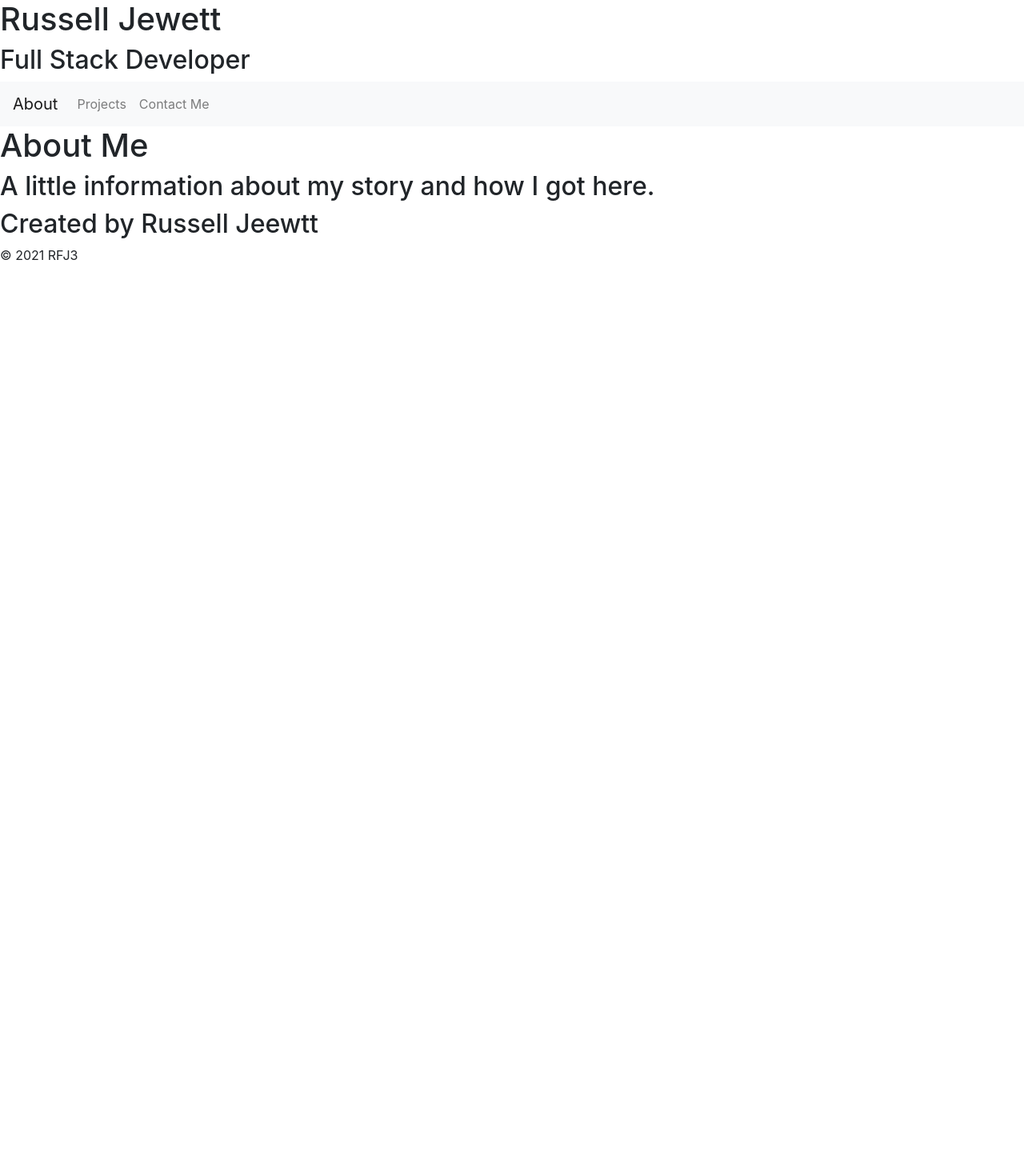
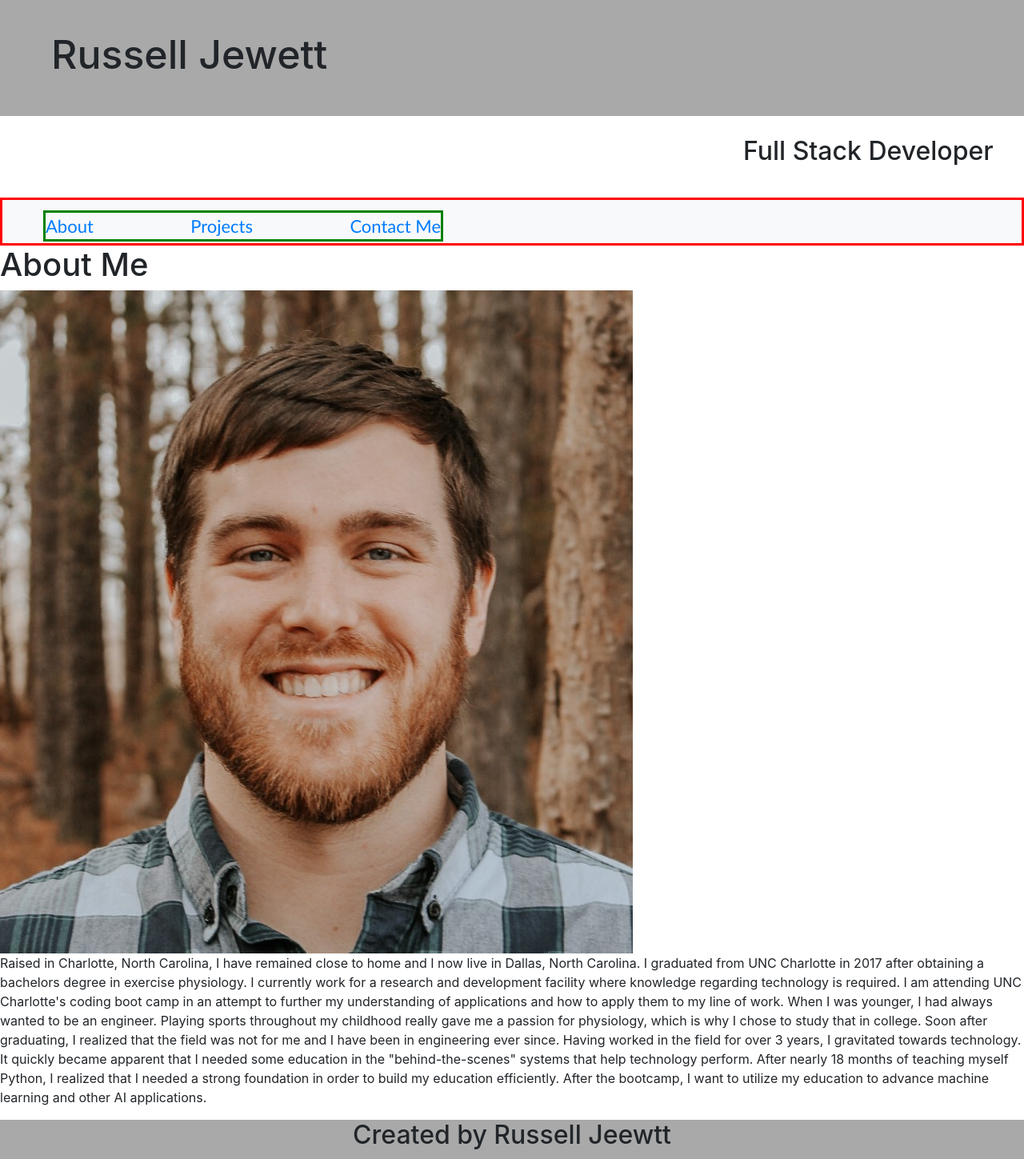
Before and after one commit to treyjewett/React-Portfolio, a React (Create React App) app: page / in a window 1280 px wide. Shown: the top 1449 px of the page at 80% size. Before the commit the page ends 800 px from the top, so only its background shows below. Built offline with nearby package versions, Linux system fonts and the light colour scheme; the HTML template or start-up script is replaced by a standard one.

Commit message:
adds some formatting to the header and created separate component for subheader.

```diff
--- a/src/Components/ContactItem/index.js
+++ b/src/Components/ContactItem/index.js
@@ -1,9 +1,16 @@
 import React from "react";
+import contact from "../../contact.json";
 
 function ContactItem(props) {
   return (
     <div className="contactItem">
-      <a href={props.source} target="_blank">{props.title}</a>
+      <ul className="contactList">
+        <li><a href={contact[0].source}>{contact[0].title}</a></li>
+        <li><a href={contact[1].source}>{contact[1].title}</a></li>
+        <li><a href={contact[2].source}>{contact[2].title}</a></li>
+        <li>{contact[3].title}: {contact[3].source}</li>
+        <li>{contact[4].title}: {contact[4].source}</li>
+      </ul>
     </div>
   );
 }
--- a/src/Components/Footer/index.js
+++ b/src/Components/Footer/index.js
@@ -4,7 +4,7 @@ function Footer() {
   return (
     <div className="footer">
       <h2>Created by Russell Jeewtt</h2>
-      <p>&copy; 2021 RFJ3</p>
+      <h3>&copy; 2021 RFJ3</h3>
     </div>
   )
 }
--- a/src/Components/Header/index.js
+++ b/src/Components/Header/index.js
@@ -2,14 +2,9 @@ import React from "react";
 
 function Header() {
   return (
-    <>
       <div className="header">
         <h1>Russell Jewett</h1>
       </div>
-      <div className="subheader">
-        <h2>Full Stack Developer</h2>
-      </div>
-    </>
   );
 }
 
--- a/src/Components/Navbar/index.js
+++ b/src/Components/Navbar/index.js
@@ -8,14 +8,13 @@ function Navbar() {
       <div>
         <ul className="navbar-nav">
           <li className="nav-item">
-            <Link className="navbar-brand" to="/">
+            <Link to="/">
               About
           </Link>
           </li>
           <li className="nav-item">
             <Link
               to="/projects"
-              className={window.location.pathname === "/projects" ? "nav-link active" : "nav-link"}
             >
               Projects
             </Link>
@@ -23,7 +22,6 @@ function Navbar() {
           <li className="nav-item">
             <Link
               to="/contact"
-              className={window.location.pathname === "/contact" ? "nav-link active" : "nav-link"}
             >
               Contact Me
             </Link>
--- /dev/null
+++ b/src/Components/Subheader/index.js
@@ -0,0 +1,11 @@
+import React from "react";
+
+function Subheader() {
+  return (
+      <div className="subheader">
+        <h2>Full Stack Developer</h2>
+      </div>
+  );
+}
+
+export default Subheader;
--- a/src/Pages/About/index.js
+++ b/src/Pages/About/index.js
@@ -1,17 +1,30 @@
 import React from "react";
 import Header from "../../Components/Header";
+import Subheader from "../../Components/Subheader";
 import Navbar from "../../Components/Navbar";
 import Footer from "../../Components/Footer";
 
 function About() {
   return (
-    <>
+    <div className="aboutWrap">
       <Header />
+      <Subheader />
       <Navbar />
       <h1>About Me</h1>
-      <h2>A little information about my story and how I got here.</h2>
+      <img src="assets/img/Profile.jpg" alt="Myself currently" />
+      <p>Raised in Charlotte, North Carolina, I have remained close to home and I now live in Dallas, North Carolina.
+        I graduated from UNC Charlotte in 2017 after obtaining a bachelors degree in exercise physiology.
+        I currently work for a research and development facility where knowledge regarding technology is required.
+        I am attending UNC Charlotte's coding boot camp in an attempt to further my understanding of applications and how to apply them to my line of work.
+        When I was younger, I had always wanted to be an engineer.
+        Playing sports throughout my childhood really gave me a passion for physiology, which is why I chose to study that in college.
+        Soon after graduating, I realized that the field was not for me and I have been in engineering ever since.
+        Having worked in the field for over 3 years, I gravitated towards technology.
+        It quickly became apparent that I needed some education in the "behind-the-scenes" systems that help technology perform.
+        After nearly 18 months of teaching myself Python, I realized that I needed a strong foundation in order to build my education efficiently.
+        After the bootcamp, I want to utilize my education to advance machine learning and other AI applications.</p>
       <Footer />
-    </>
+    </div>
   )
 }
 
--- a/src/Pages/Contact/index.js
+++ b/src/Pages/Contact/index.js
@@ -3,7 +3,6 @@ import Header from "../../Components/Header";
 import Navbar from "../../Components/Navbar";
 import Footer from "../../Components/Footer";
 import ContactItem from "../../Components/ContactItem";
-import contact from "../../contact.json";
 
 function Contact() {
 
@@ -11,12 +10,7 @@ function Contact() {
     <>
       <Header />
       <Navbar />
-      {contact.map(items => (
-        <ContactItem
-          source={items.source}
-          title={items.title}
-        />
-      ))}
+        <ContactItem />
       <Footer />
     </>
   );
--- a/src/contact.json
+++ b/src/contact.json
@@ -1,26 +1,21 @@
 [
     {
-        "id": 1,
         "title": "Resume",
-        "source": "public/assets/img/Resume.pdf"
+        "source": "assets/img/Resume.pdf"
     },
     {
-        "id": 2,
         "title": "GitHub",
         "source": "https://github.com/treyjewett"
     },
     {
-        "id": 3,
         "title": "LinkedIn",
         "source": "https://www.linkedin.com/in/trey-jewett-profile/"
     },
     {
-        "id": 4,
         "title": "Phone",
         "source": "(704) 577-1168"
     },
     {
-        "id": 5,
         "title": "Email",
         "source": "rfjewett3@gmail.com"
     }
--- a/src/index.css
+++ b/src/index.css
@@ -7,7 +7,45 @@ body {
   -moz-osx-font-smoothing: grayscale;
 }
 
-code {
-  font-family: source-code-pro, Menlo, Monaco, Consolas, 'Courier New',
-    monospace;
+.header {
+  padding-left: 5%;
+  padding-top: 3%;
+  padding-bottom: 3%;
+  background-color: darkgrey;
 }
+
+.header h1 {
+  font-size: 50px;
+}
+
+.navbar {
+  padding-top: 1%;
+  padding-bottom: 2px;
+  font-family: 'Gill Sans', 'Gill Sans MT', Calibri, 'Trebuchet MS', sans-serif;
+  font-size: 22px;
+  border: 3px solid red;
+
+}
+
+.navbar-nav {
+  display: flex;
+  justify-content: space-between;
+  min-width: 500px;
+  border: 3px solid green;
+  margin-left: 7%;
+}
+
+.subheader {
+  text-align: end;
+  margin-right: 3%;
+  margin-bottom: 3%;
+  padding-top: 2%;
+}
+
+
+.footer {
+  text-align: center;
+  margin-bottom: 0px;
+  margin-top: auto;
+  background-color: darkgrey;
+}
```
Also changed, not shown: 1 other file (tests, documents, lock files or other folders).
